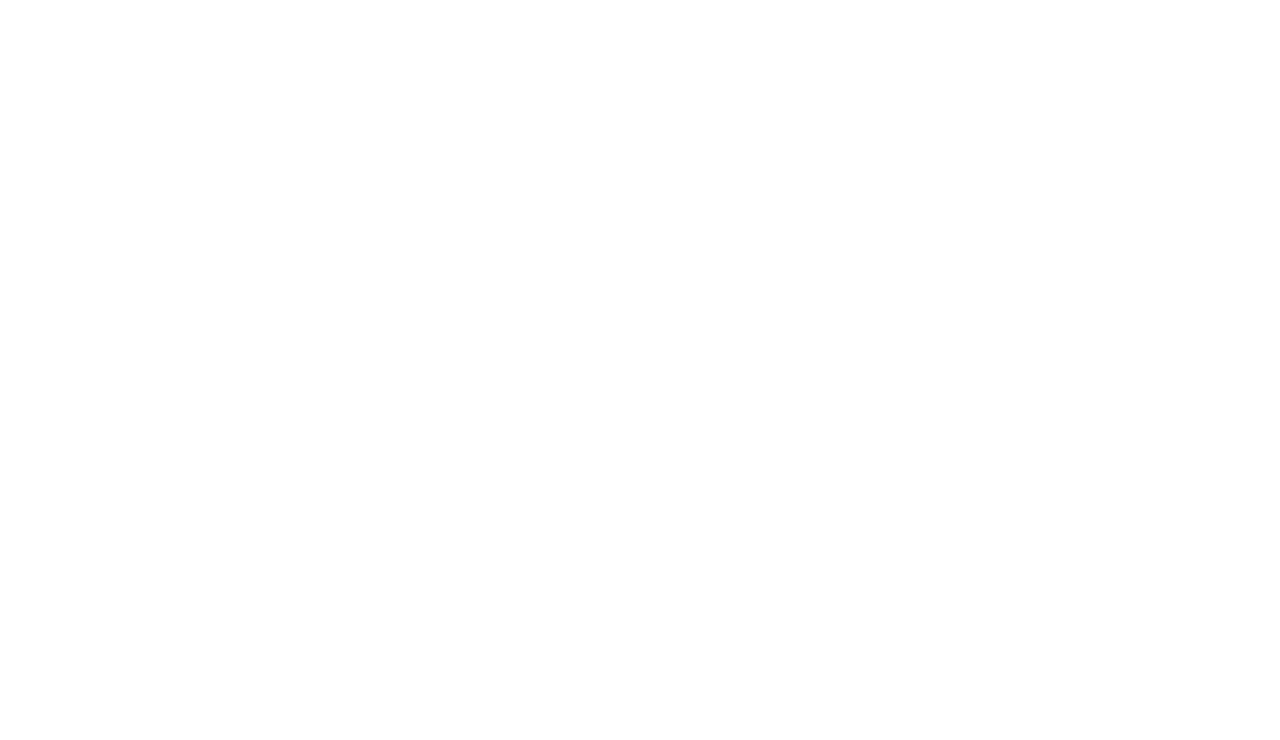
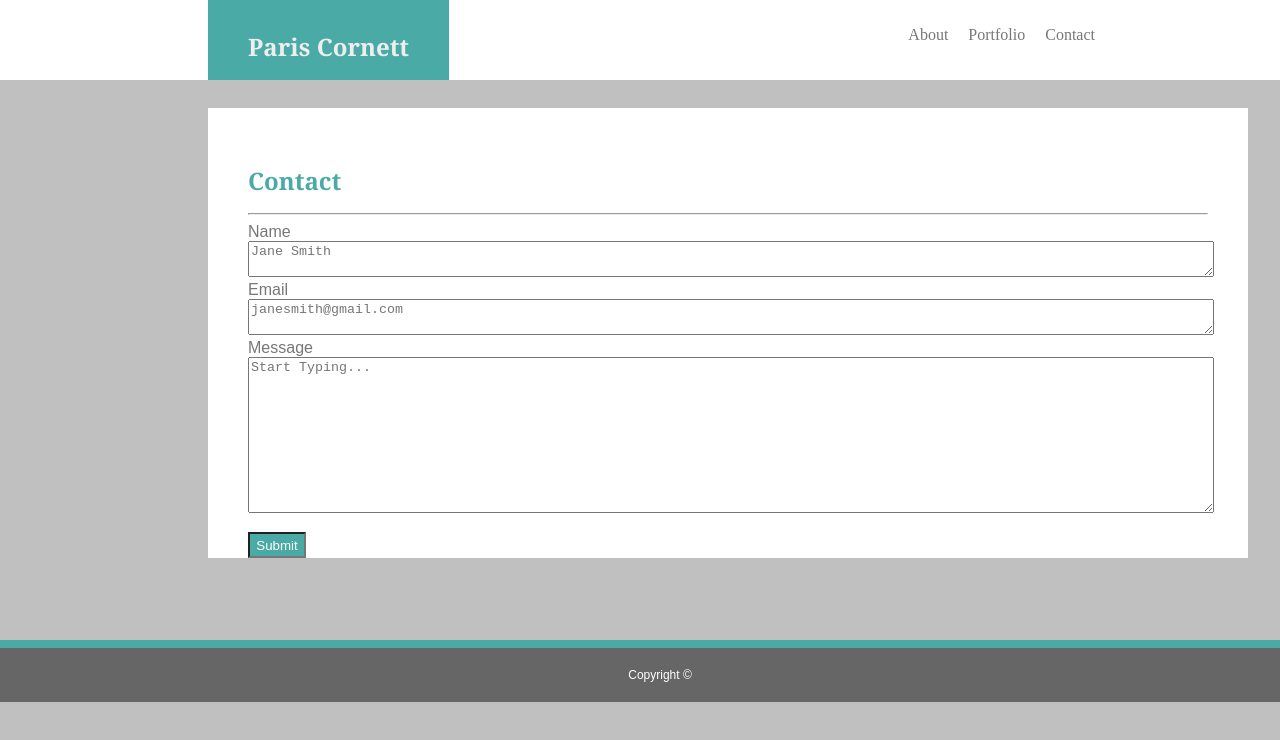
Before and after one commit to pariscornett/Basic-Portfolio, a plain HTML site: page contact.html in a window 1280 px wide. Drawn offline with Linux system fonts and the light colour scheme.

Commit message:
markup and style added to contact page

```diff
--- a/assets/css/style.css
+++ b/assets/css/style.css
@@ -57,7 +57,7 @@ a {
     height: 370px;
 }
 
-.aboutMe {
+.mainBoxHeader {
     font-family: Georgia, 'Times New Roman', Times, serif;
     color: #4aaaa5;
     font-size: 24px;
@@ -84,8 +84,8 @@ footer {
     position: fixed;
     background-color: #666666;
     left:0px;
-    top: 620px;
-    padding:30px;
+    top: 640px;
+    padding:20px;
     width: 100%;
     border-top: 8px solid #4aaaa5;
     font-family:Arial, Helvetica, sans-serif;
@@ -93,3 +93,26 @@ footer {
     font-size:12px;
     color: #ffffff;
 }
+
+.textBoxes {
+    font-family: Arial, Helvetica, sans-serif;
+    color:#777777;
+}
+
+textarea {
+    width: 100%;
+}
+
+.message {
+    height:150px;
+}
+
+input {
+    background-color: #4aaaa5;
+    color: #ffffff;
+    text-align: center;
+    position: relative;
+    top: 15px;
+    width: 50px;
+    height: 20px;
+}
--- a/contact.html
+++ b/contact.html
@@ -0,0 +1,62 @@
+<!DOCTYPE html>
+<html lang=en-us>
+    <head>
+        <title>Contact</title>
+        <link rel="stylesheet" type="text/css" href="assets/css/style.css">
+    </head>
+
+    <body>
+
+        <header>
+
+            <section>
+
+                <h1 class="name">Paris Cornett</h1>
+
+            </section>
+
+                <ul>
+                    <li><a href="contact.html">Contact</a></li>
+                    <li><a href="portfolio.html">Portfolio</a></li>
+                    <li><a href="index.html">About</a></li>
+                </ul>
+
+        </header>
+
+
+        <div class="mainBox">
+
+                <h1 class="mainBoxHeader">Contact</h1>
+
+                <hr />
+                    <form class="textBoxes">
+                        Name
+                        <br>
+                        <textarea placeholder="Jane Smith"></textarea>
+                        <br>
+                        Email
+                        <br>
+                        <textarea placeholder ="janesmith@gmail.com"></textarea>
+                        <br>
+                        Message
+                        <br>
+                        <textarea class="message" placeholder="Start Typing..."></textarea>
+                    </form>
+
+                    <INPUT TYPE id="Submit" Value="Submit" id="submit">
+
+        </div>
+
+
+
+
+
+
+
+
+        <footer>
+                Copyright &copy;
+        </footer>
+
+    </body>
+</html>
```
Also changed, not shown: index.html (+1 -1 lines).
